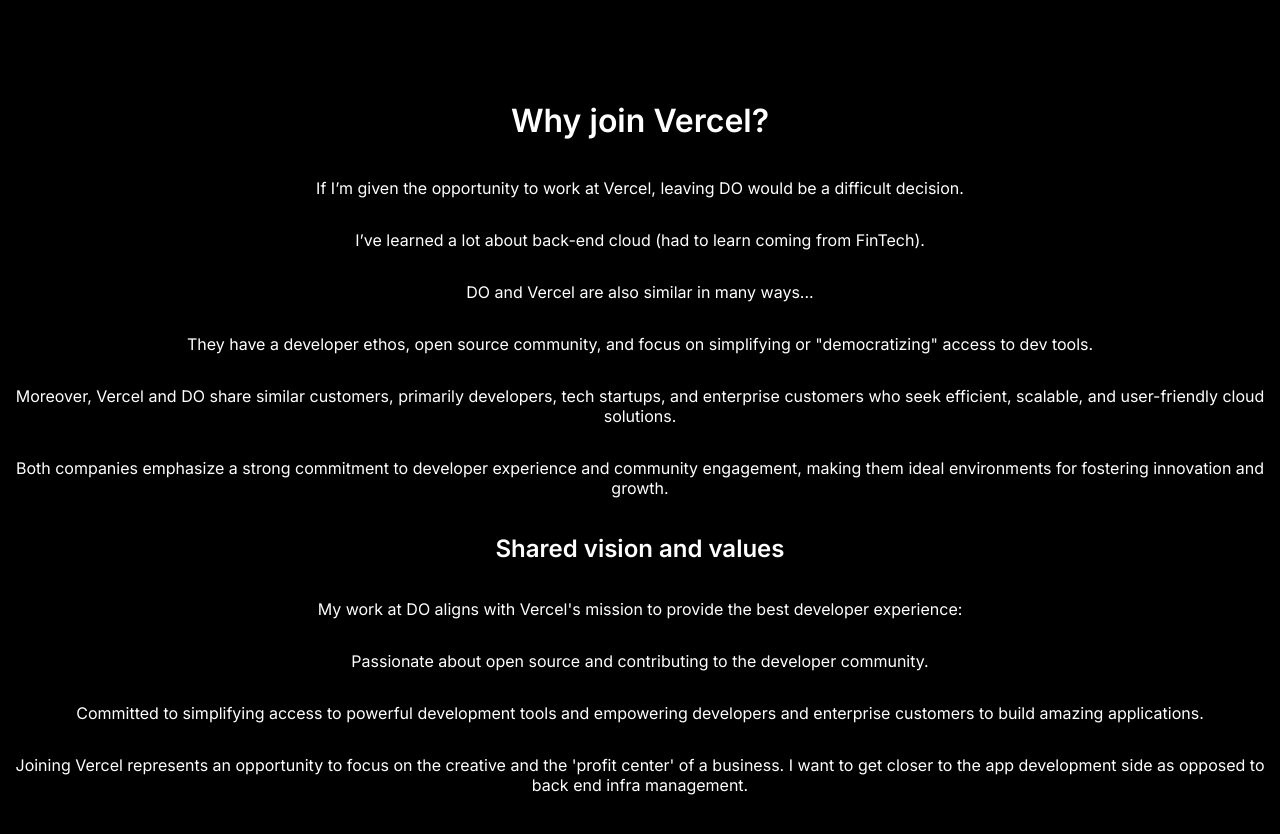
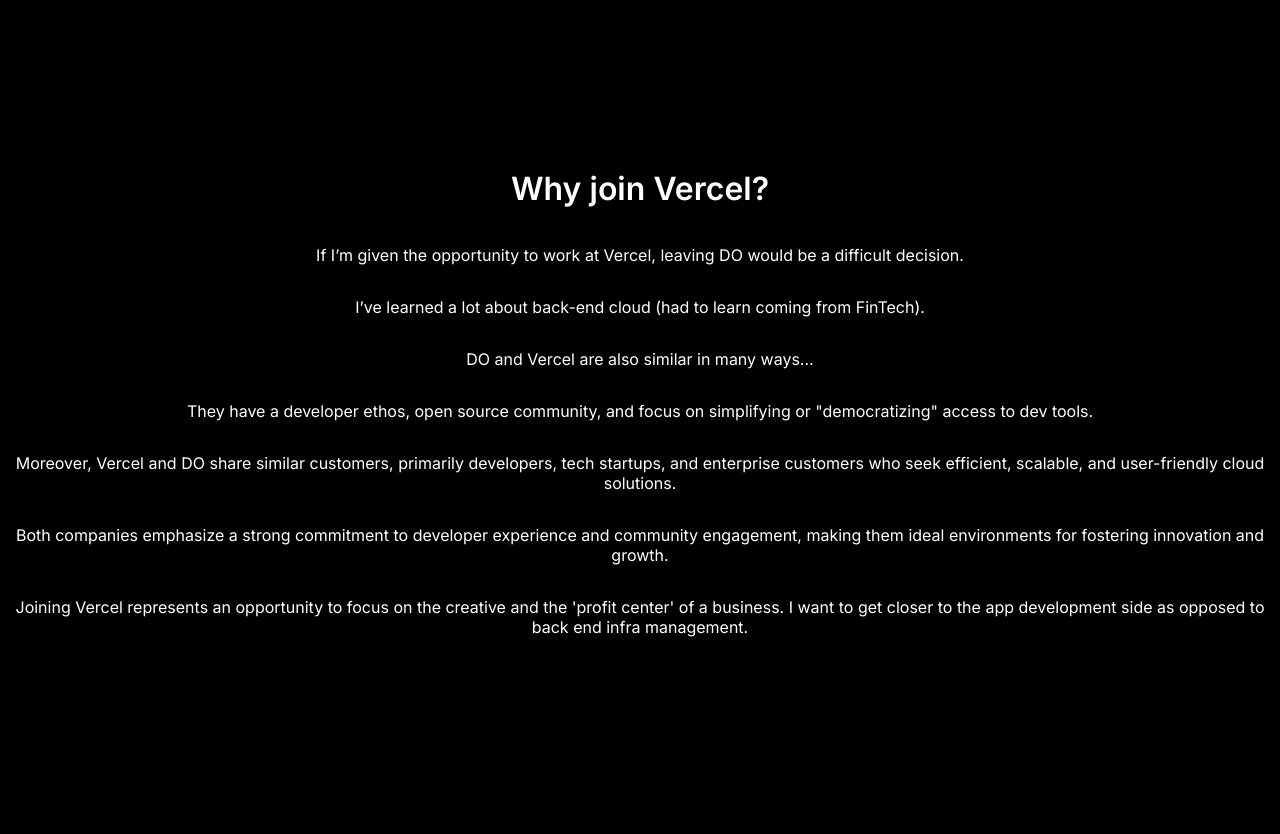
Before and after one commit to ralphieninefo/hire-raphael-nextjs, a Next.js app: page /why-join-vercel in a window 1280 px wide. Shown: the top 834 px of the page. After the commit the page ends 800 px from the top, so only its background shows below. Built offline with nearby package versions, Linux system fonts and the light colour scheme; a web font is replaced by a local one.

Commit message:
Fix HTML structure in Why Join Vercel page v2

```diff
--- a/pages/why-join-vercel.js
+++ b/pages/why-join-vercel.js
@@ -15,12 +15,6 @@
         <p>They have a developer ethos, open source community, and focus on simplifying or "democratizing" access to dev tools.</p>
         <p>Moreover, Vercel and DO share similar customers, primarily developers, tech startups, and enterprise customers who seek efficient, scalable, and user-friendly cloud solutions.</p>
         <p>Both companies emphasize a strong commitment to developer experience and community engagement, making them ideal environments for fostering innovation and growth.</p>
-
-        <h2>Shared vision and values</h2>
-        <p>My work at DO aligns with Vercel's mission to provide the best developer experience:</p>
-        <p>Passionate about open source and contributing to the developer community.</p>
-        <p>Committed to simplifying access to powerful development tools and empowering developers and enterprise customers to build amazing applications.</p>
-
         <p>Joining Vercel represents an opportunity to focus on the creative and the 'profit center' of a business. I want to get closer to the app development side as opposed to back end infra management.</p>
       </main>
     </div>
```
